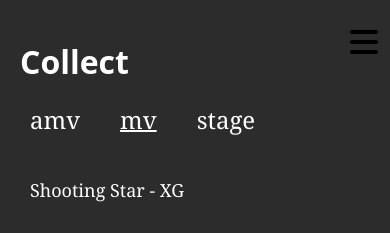
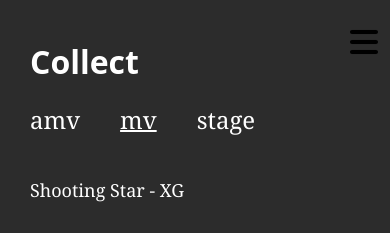
Before and after one commit to faithk7/faithk7.github.io, a Jekyll site: the page built from pages/collect.html, in a window 390 px wide. Shown: the top 233 px of the page. Built offline with Jekyll 4.4.1, drawn with Linux system fonts in a browser that asks for light colours; comment, search, counter and statistics services are not loaded.

Commit message:
Add margin-left to collection title for improved spacing

```diff
--- a/_sass/_collect.scss
+++ b/_sass/_collect.scss
@@ -99,6 +99,7 @@
 
     .o-collection-title {
         position: static;
+        margin-left: var(--space-sm);
         margin-bottom: var(--space-sm);
     }
 
```
